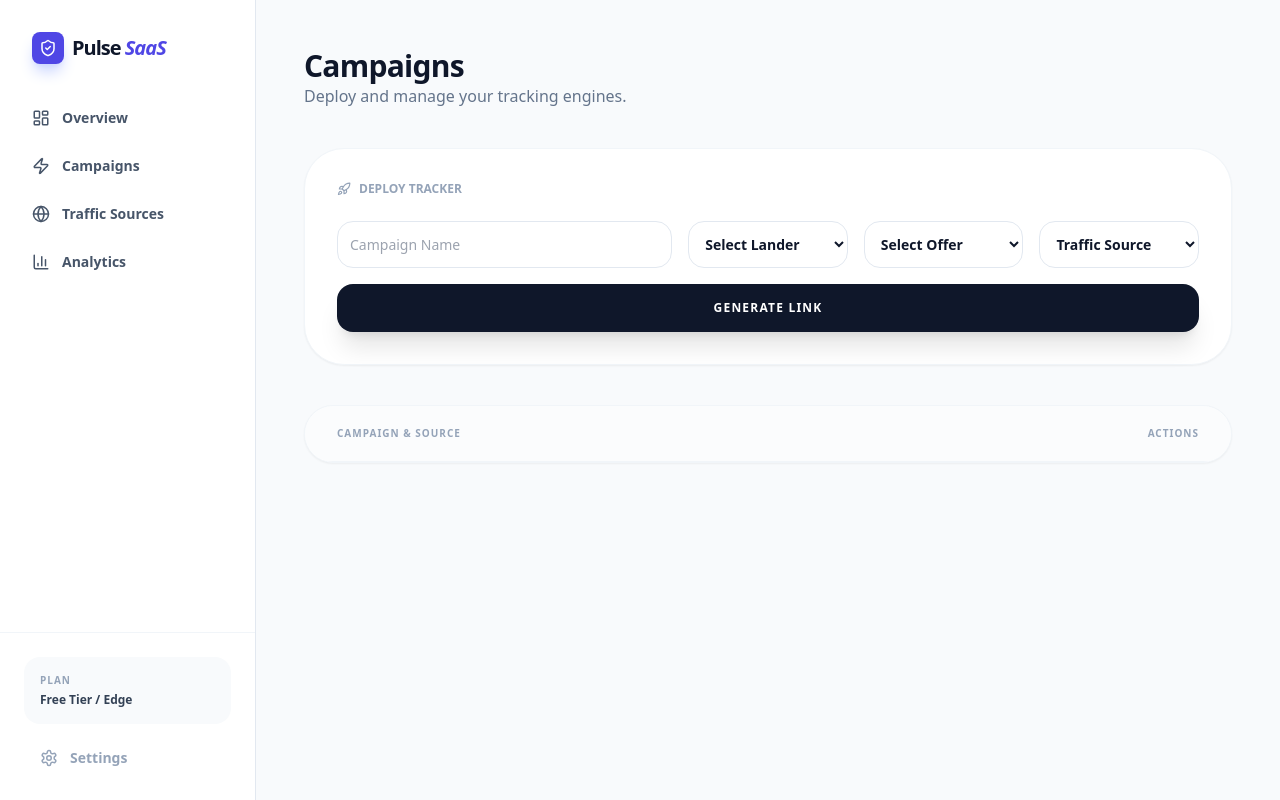
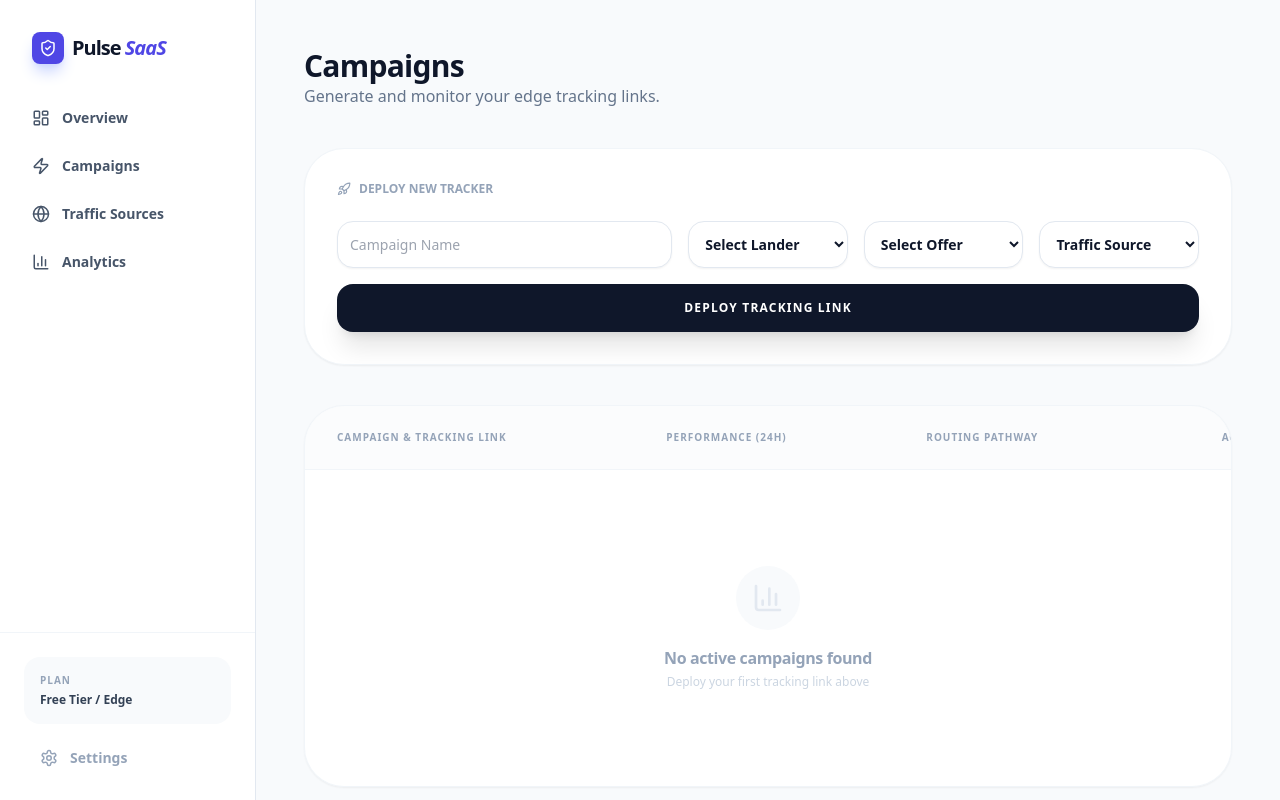
Before and after one commit to MADHAVPATEL/next-tracker, a Next.js app: page /dashboard/campaigns in a window 1280 px wide. Built offline with nearby package versions, Linux system fonts and the light colour scheme.

Commit message:
Update page.tsx

```diff
--- a/app/dashboard/campaigns/page.tsx
+++ b/app/dashboard/campaigns/page.tsx
@@ -1,7 +1,9 @@
 import React from 'react';
-import { Zap, Plus, Copy, Trash2, Rocket, Edit3, X, Save } from 'lucide-react';
-import { getDb, launchCampaign, deleteRecord, getInfrastructureData } from '@/app/lib/db';
+import { Zap, Plus, Copy, Trash2, Rocket, Edit3, X, BarChart3, TrendingUp, CheckCircle2 } from 'lucide-react';
+// Using relative paths to ensure resolution in all environments
+import { getDb, launchCampaign, deleteRecord, getInfrastructureData, getCampaignStats } from '../../lib/db';
 import { revalidatePath } from 'next/cache';
+import { headers } from 'next/headers';
 
 export const runtime = 'edge';
 
@@ -13,9 +15,18 @@ export default async function CampaignsPage({ searchParams }: Props) {
   const params = await searchParams;
   const editId = params.editId;
 
+  // Get current domain for the tracking link
+  // Note: headers() is a server-only function in Next.js
+  const headersList = await headers();
+  const host = headersList.get('host') || 'your-domain.com';
+  const protocol = host.includes('localhost') ? 'http' : 'https';
+  const origin = `${protocol}://${host}`;
+
   const db = await getDb();
-  const { results: campaigns } = await db.prepare(`
-    SELECT c.*, l.name AS lander_name, o.name AS offer_name, ts.name as ts_name
+
+  // Fetch campaigns with raw traffic source params for link generation
+  const { results: campaignsRaw } = await db.prepare(`
+    SELECT c.*, l.name AS lander_name, o.name AS offer_name, ts.name as ts_name, ts.params as ts_params
     FROM campaigns c
     LEFT JOIN landers l ON c.lander_id = l.id
     LEFT JOIN offers o ON c.offer_id = o.id
@@ -23,8 +34,19 @@ export default async function CampaignsPage({ searchParams }: Props) {
     ORDER BY c.id DESC
   `).all();
 
+  const campaigns = (campaignsRaw || []).map((c: any) => {
+    let parsedParams = [];
+    try {
+      parsedParams = typeof c.ts_params === 'string' ? JSON.parse(c.ts_params) : (c.ts_params || []);
+    } catch (e) {
+      parsedParams = [];
+    }
+    return { ...c, ts_params_parsed: parsedParams };
+  });
+
   const { landers, offers, sources } = await getInfrastructureData();
-  const editingCampaign = editId ? (campaigns || []).find((c: any) => c.id === editId) : null;
+  const stats = await getCampaignStats();
+  const editingCampaign = editId ? campaigns.find((c: any) => c.id === editId) : null;
 
   async function handleSave(formData: FormData) {
     'use server';
@@ -45,69 +67,151 @@ export default async function CampaignsPage({ searchParams }: Props) {
   }
 
   return (
-    <div className="space-y-10 animate-in fade-in duration-500 pb-20">
-      <div className="flex justify-between items-end">
+    <div className="space-y-10 animate-in fade-in duration-700 pb-20">
+      <div className="flex flex-col md:flex-row md:items-center justify-between gap-4">
         <div>
           <h2 className="text-3xl font-black tracking-tight text-slate-900">Campaigns</h2>
-          <p className="text-slate-500 font-medium">Deploy and manage your tracking engines.</p>
+          <p className="text-slate-500 font-medium">Generate and monitor your edge tracking links.</p>
         </div>
       </div>
 
+      {/* DEPLOY FORM */}
       <section className={`p-8 rounded-[2.5rem] border transition-all ${editingCampaign ? 'bg-indigo-50 border-indigo-200 ring-4 ring-indigo-500/5' : 'bg-white border-slate-100 shadow-sm'}`}>
         <div className="flex justify-between items-center mb-6">
           <h3 className="text-xs font-black uppercase text-slate-400 flex items-center gap-2">
             {editingCampaign ? <Edit3 size={14} className="text-indigo-600" /> : <Rocket size={14} />}
-            {editingCampaign ? `Editing: ${editingCampaign.name}` : 'Deploy Tracker'}
+            {editingCampaign ? `Modify: ${editingCampaign.name}` : 'Deploy New Tracker'}
           </h3>
           {editingCampaign && <a href="/dashboard/campaigns" className="text-[10px] font-black text-indigo-400 hover:text-indigo-600 flex items-center gap-1 uppercase"><X size={12} /> Cancel</a>}
         </div>
 
         <form action={handleSave} className="grid grid-cols-1 md:grid-cols-2 lg:grid-cols-5 gap-4">
           <input type="hidden" name="id" value={editingCampaign?.id || ''} />
-          <input name="name" placeholder="Campaign Name" required defaultValue={editingCampaign?.name || ''} className="lg:col-span-2 p-3 bg-white border border-slate-200 rounded-2xl text-sm font-medium" />
-          <select name="lander_id" required defaultValue={editingCampaign?.lander_id || ""} className="p-3 bg-white border border-slate-200 rounded-2xl text-sm font-bold">
+          <input name="name" placeholder="Campaign Name" required defaultValue={editingCampaign?.name || ''} className="lg:col-span-2 p-3 bg-white border border-slate-200 rounded-2xl text-sm font-medium focus:ring-2 ring-indigo-500/20 outline-none shadow-sm" />
+          <select name="lander_id" required defaultValue={editingCampaign?.lander_id || ""} className="p-3 bg-white border border-slate-200 rounded-2xl text-sm font-bold shadow-sm">
             <option disabled value="">Select Lander</option>
             {landers.map((l: any) => <option key={l.id} value={l.id}>{l.name}</option>)}
           </select>
-          <select name="offer_id" required defaultValue={editingCampaign?.offer_id || ""} className="p-3 bg-white border border-slate-200 rounded-2xl text-sm font-bold">
+          <select name="offer_id" required defaultValue={editingCampaign?.offer_id || ""} className="p-3 bg-white border border-slate-200 rounded-2xl text-sm font-bold shadow-sm">
             <option disabled value="">Select Offer</option>
             {offers.map((o: any) => <option key={o.id} value={o.id}>{o.name}</option>)}
           </select>
-          <select name="traffic_source_id" required defaultValue={editingCampaign?.traffic_source_id || ""} className="p-3 bg-white border border-slate-200 rounded-2xl text-sm font-bold">
+          <select name="traffic_source_id" required defaultValue={editingCampaign?.traffic_source_id || ""} className="p-3 bg-white border border-slate-200 rounded-2xl text-sm font-bold shadow-sm">
             <option disabled value="">Traffic Source</option>
             {sources.map((ts: any) => <option key={ts.id} value={ts.id}>{ts.name}</option>)}
           </select>
-          <button className={`lg:col-span-5 ${editingCampaign ? 'bg-indigo-600' : 'bg-slate-900'} text-white font-black py-4 rounded-2xl uppercase text-xs tracking-widest shadow-xl transition-all`}>
-            {editingCampaign ? 'Update Link' : 'Generate Link'}
+          <button className={`lg:col-span-5 ${editingCampaign ? 'bg-indigo-600' : 'bg-slate-900'} text-white font-black py-4 rounded-2xl uppercase text-xs tracking-widest shadow-xl transition-all active:scale-[0.98]`}>
+            {editingCampaign ? 'Update Campaign' : 'Deploy Tracking Link'}
           </button>
         </form>
       </section>
 
+      {/* CAMPAIGN PERFORMANCE TABLE */}
       <div className="bg-white rounded-[2.5rem] border border-slate-100 shadow-sm overflow-hidden overflow-x-auto">
-        <table className="w-full text-left min-w-[600px]">
+        <table className="w-full text-left min-w-[1000px]">
           <thead className="bg-slate-50/50 text-[10px] uppercase font-black text-slate-400 tracking-widest border-b border-slate-100">
             <tr>
-              <th className="px-8 py-5">Campaign & Source</th>
-              <th className="px-8 py-5 text-right">Actions</th>
+              <th className="px-8 py-6">Campaign & Tracking Link</th>
+              <th className="px-8 py-6">Performance (24h)</th>
+              <th className="px-8 py-6">Routing Pathway</th>
+              <th className="px-8 py-6 text-right">Actions</th>
             </tr>
           </thead>
           <tbody className="divide-y divide-slate-50">
-            {campaigns?.map((c: any) => (
-              <tr key={c.id} className="hover:bg-slate-50 transition-colors group">
-                <td className="px-8 py-5">
-                  <div className="font-bold text-slate-800">{c.name}</div>
-                  <div className="text-[10px] text-indigo-500 font-black uppercase mt-0.5">{c.ts_name}</div>
-                </td>
-                <td className="px-8 py-5 text-right flex items-center justify-end gap-1">
-                  <a href={`?editId=${c.id}`} className="p-2 text-slate-300 hover:text-indigo-500"><Edit3 size={18} /></a>
-                  <form action={async () => { 'use server'; try { await deleteRecord('campaigns', c.id); revalidatePath('/dashboard/campaigns'); } catch (e: any) { console.error(e.message); } }}>
-                    <button className="p-2 text-slate-200 hover:text-red-500 transition-colors"><Trash2 size={18} /></button>
-                  </form>
-                </td>
-              </tr>
-            ))}
+            {campaigns.map((c: any) => {
+              const s = stats[c.id] || { visits: 0, clicks: 0, revenue: 0 };
+              const cr = s.visits > 0 ? ((s.clicks / s.visits) * 100).toFixed(1) : '0.0';
+
+              // Build the link with configured parameters
+              const paramString = c.ts_params_parsed.map((p: any) => `${p.key}=${p.value}`).join('&');
+              const finalLink = `${origin}/${c.id}${paramString ? '?' + paramString : ''}`;
+
+              return (
+                <tr key={c.id} className="hover:bg-slate-50/50 transition-colors group">
+                  <td className="px-8 py-6">
+                    <div className="font-bold text-slate-800 text-base flex items-center gap-2">
+                      {c.name}
+                      <span className="text-[9px] text-indigo-500 font-black uppercase tracking-tighter bg-indigo-50 px-2 py-0.5 rounded-md border border-indigo-100/50">
+                        {c.ts_name}
+                      </span>
+                    </div>
+                    <div className="flex items-center gap-2 mt-2">
+                       <input
+                         readOnly
+                         value={finalLink}
+                         className="bg-slate-100 text-[10px] px-3 py-1.5 rounded-xl border border-slate-200 w-64 font-mono text-slate-500 outline-none cursor-pointer hover:bg-slate-200 transition-colors"
+                         onClick={(e) => (e.target as HTMLInputElement).select()}
+                       />
+                       <button
+                         title="Copy Tracking Link"
+                         className="p-2 text-indigo-500 hover:bg-white rounded-xl border border-transparent hover:border-slate-100 shadow-sm transition-all active:scale-90"
+                         onClick={() => {
+                           const el = document.createElement('textarea');
+                           el.value = finalLink;
+                           document.body.appendChild(el);
+                           el.select();
+                           document.execCommand('copy');
+                           document.body.removeChild(el);
+                         }}
+                       >
+                         <Copy size={14} />
+                       </button>
+                    </div>
+                  </td>
+                  <td className="px-8 py-6">
+                    <div className="flex items-center gap-8">
+                       <div className="min-w-[70px]">
+                          <p className="text-[9px] font-black text-slate-400 uppercase tracking-widest">Visits</p>
+                          <p className="text-lg font-black text-slate-700">{Math.round(s.visits).toLocaleString()}</p>
+                       </div>
+                       <div className="min-w-[70px]">
+                          <p className="text-[9px] font-black text-slate-400 uppercase tracking-widest">CTR %</p>
+                          <p className="text-lg font-black text-indigo-600">{cr}%</p>
+                       </div>
+                       <div className="min-w-[70px]">
+                          <p className="text-[9px] font-black text-slate-400 uppercase tracking-widest">Revenue</p>
+                          <p className="text-lg font-black text-emerald-500">${s.revenue.toFixed(2)}</p>
+                       </div>
+                    </div>
+                  </td>
+                  <td className="px-8 py-6">
+                    <div className="space-y-1.5">
+                      <div className="flex items-center gap-2 text-[10px] font-bold text-slate-500">
+                        <TrendingUp size={12} className="text-slate-300" />
+                        <span className="bg-slate-100 px-2 py-0.5 rounded-md truncate max-w-[150px]">{c.lander_name}</span>
+                      </div>
+                      <div className="flex items-center gap-2 text-[10px] font-bold text-indigo-600">
+                        <CheckCircle2 size={12} className="text-indigo-300" />
+                        <span className="bg-indigo-50 px-2 py-0.5 rounded-md truncate max-w-[150px]">{c.offer_name}</span>
+                      </div>
+                    </div>
+                  </td>
+                  <td className="px-8 py-6 text-right">
+                    <div className="flex items-center justify-end gap-1">
+                      <a href={`?editId=${c.id}`} className="p-2.5 text-slate-300 hover:text-indigo-500 transition-colors bg-white border border-transparent hover:border-slate-100 rounded-xl hover:shadow-sm">
+                        <Edit3 size={18} />
+                      </a>
+                      <form action={async () => { 'use server'; await deleteRecord('campaigns', c.id); revalidatePath('/dashboard/campaigns'); }}>
+                        <button className="p-2.5 text-slate-200 hover:text-red-500 transition-colors bg-white border border-transparent hover:border-slate-100 rounded-xl hover:shadow-sm">
+                          <Trash2 size={18} />
+                        </button>
+                      </form>
+                    </div>
+                  </td>
+                </tr>
+              );
+            })}
           </tbody>
         </table>
+        {campaigns.length === 0 && (
+          <div className="p-24 text-center">
+            <div className="w-16 h-16 bg-slate-50 rounded-full flex items-center justify-center mx-auto mb-4">
+              <BarChart3 className="text-slate-200" size={32} />
+            </div>
+            <p className="text-slate-400 font-bold tracking-tight">No active campaigns found</p>
+            <p className="text-slate-300 text-xs mt-1">Deploy your first tracking link above</p>
+          </div>
+        )}
       </div>
     </div>
   );
```
